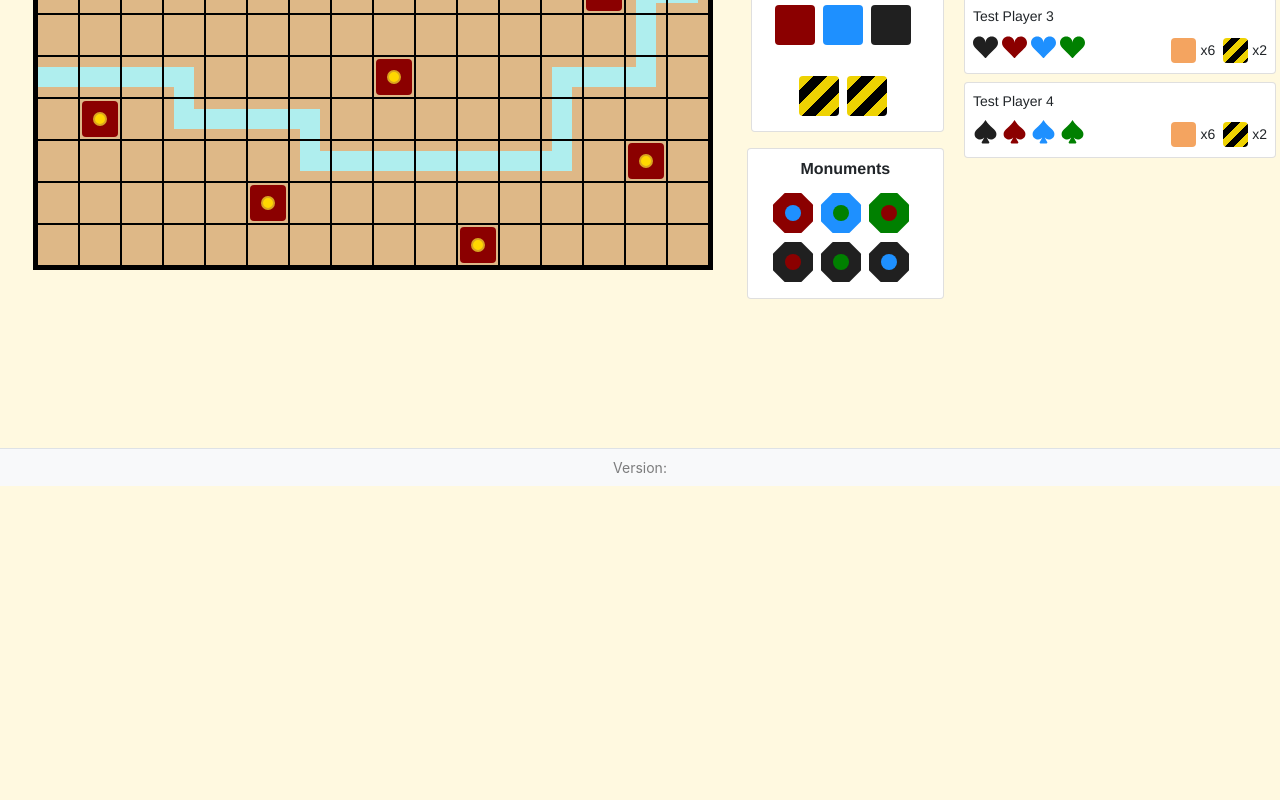
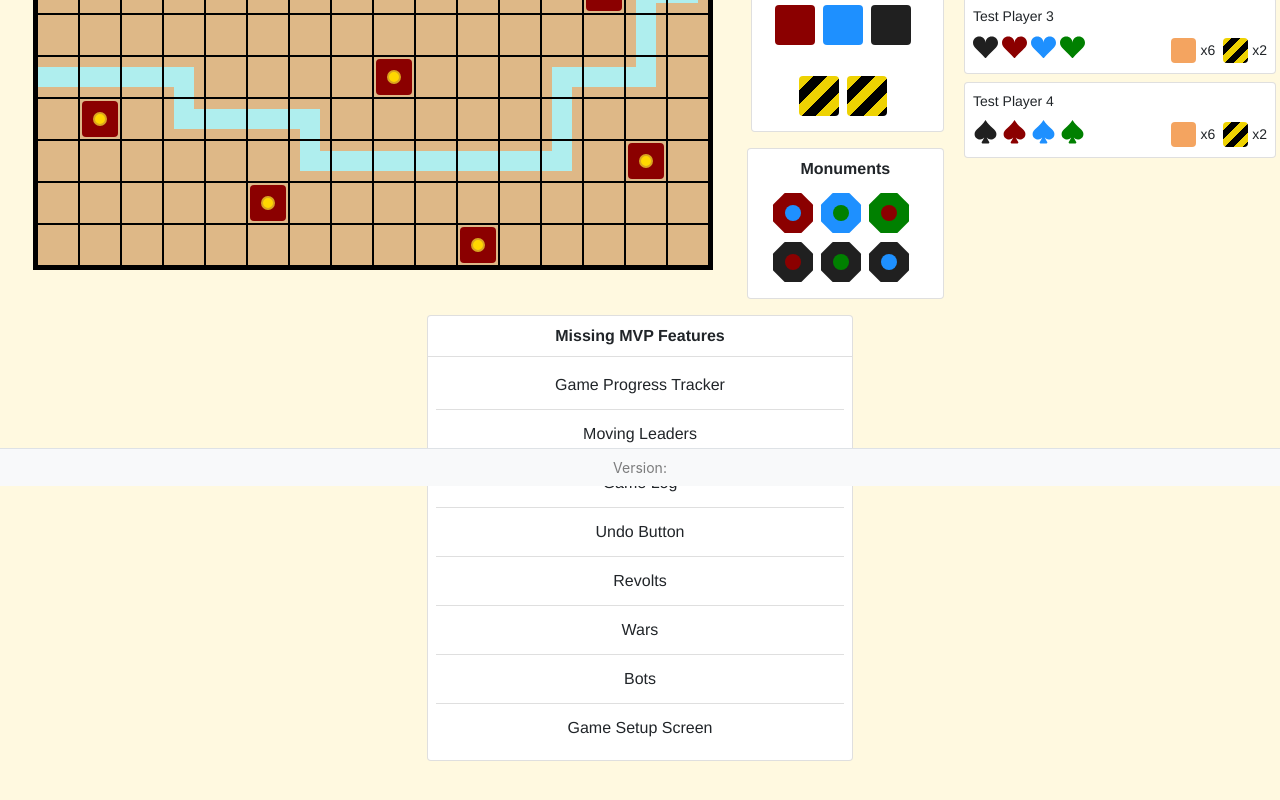
Before and after one commit to joshuahysong/RiverGame, a Vue app: page / in a window 1280 px wide. Shown: the part 314-1114 px from the top of the page. Before the commit the page ends 800 px from the top, so only its background shows below. Built offline with nearby package versions, Linux system fonts and the light colour scheme.

Commit message:
Added missing features list

```diff
--- a/src/App.vue
+++ b/src/App.vue
@@ -20,7 +20,7 @@
                         </b-form-checkbox>
                     </b-dropdown-form>
                 </b-nav-item-dropdown>
-                <b-button v-if="showDebug" size="sm" class="my-2 my-sm-0 mx-2" v-b-toggle.debug-sidebar>Debug</b-button>
+                <b-button v-if="debug" size="sm" class="my-2 my-sm-0 mx-2" v-b-toggle.debug-sidebar>Debug</b-button>
             </b-navbar-nav>
         </b-navbar>
         <!-- main page -->
@@ -69,11 +69,30 @@
                             class="col-6 col-lg-12 px-1">
                             <player-card
                                 :player="getPlayer(player?.id)"
-                                :show-score="player?.id === currentPlayer.id || showDebug"
+                                :show-score="player?.id === currentPlayer.id"
                                 :class="{'border-danger': player?.id === currentPlayer.id}" />
                         </div>
                         <div class="col-12 px-1 mt-2 d-block d-xl-none">
                             <monument-card />
+                        </div>
+                    </div>
+                </div>
+            </div>
+            <div class="row no-gutters mt-2">
+                <div class="col-4 offset-4 mt-2">
+                    <div class="card">
+                        <div class="card-header bg-transparent py-2"><strong>Missing MVP Features</strong></div>
+                        <div class="card-body px-2 pb-1 pb-md-2 pt-0 pt-md-1">
+                            <ul class="list-group list-group-flush">
+                                <li class="list-group-item">Game Progress Tracker</li>
+                                <li class="list-group-item">Moving Leaders</li>
+                                <li class="list-group-item">Game Log</li>
+                                <li class="list-group-item">Undo Button</li>
+                                <li class="list-group-item">Revolts</li>
+                                <li class="list-group-item">Wars</li>
+                                <li class="list-group-item">Bots</li>
+                                <li class="list-group-item">Game Setup Screen</li>
+                            </ul>
                         </div>
                     </div>
                 </div>
@@ -89,13 +108,6 @@
                     Current Hand PlayerId: {{ currentHandDisplayPlayerId }}<br />
                     Current Action PlayerId: {{ currentActionPlayerId }}<br />
                     Bag: {{debugBagStats}}<br />
-                    Hands: <br />
-                    <player-hand v-for="(player, index) in allPlayers"
-                        :key="index"
-                        :player="getPlayer(player?.id)"
-                        :size="20"
-                        :class="{'border-danger': player?.id === currentPlayer.id}"
-                        class="mt-2"/>
                 </div>
             </b-sidebar>
         </div>
@@ -129,7 +141,6 @@ export default {
     },
     data() {
         return {
-            showDebug: false,
             showPlayerMessage: false,
             playerMessage: '',
             showPlayerActionButton: false,
@@ -157,6 +168,7 @@ export default {
             allPlayers: 'all'
         }),
         ...mapGetters('game', [
+            'debug',
             'isSaveValid',
             'numberOfPlayers',
             'currentActionType',
--- a/src/components/PlayerCard.vue
+++ b/src/components/PlayerCard.vue
@@ -33,7 +33,7 @@
                     </div>
                 </div>
             </div>
-            <div v-if="showScore" class="row no-gutters mt-1 justify-content-center justify-content-lg-start">
+            <div v-if="showScore || debug" class="row no-gutters mt-1 justify-content-center justify-content-lg-start">
                 <div class="col-auto align-self-center">
                     <b-badge pill class="temple-score mr-2">{{player.score.temple}}</b-badge>
                 </div>
@@ -50,11 +50,19 @@
                     <b-badge pill class="treasure-score mr-2">{{player.score.treasure}}</b-badge>
                 </div>
             </div>
+            <div v-if="debug" class="row no-gutters mt-1 justify-content-center justify-content-lg-start">
+                <civilization-tile
+                    v-for="(tileType, index) in player.hand"
+                    :key="index"
+                    :tile-type="tileType" :size="size"
+                    class="col-auto mr-1" />
+            </div>
         </div>
     </div>
 </template>
 
 <script>
+import { mapGetters } from 'vuex'
 import CivilizationTile from './CivilizationTile.vue'
 import LeaderTile from './LeaderTile.vue'
 import { tileTypes, leaderTileTypes } from '../common/constants'
@@ -78,6 +86,9 @@ export default {
         }
     },
     computed: {
+        ...mapGetters('game', [
+            'debug'
+        ]),
         tileTypes() {
             return tileTypes
         },
--- a/src/store/modules/game.js
+++ b/src/store/modules/game.js
@@ -1,6 +1,7 @@
 import { actionTypes, monumentTypes } from '../../common/constants'
 
 const state = () => ({
+    debug: false,
     activeTurnPlayerId: 0,
     currentActionPlayerId: 0,
     currentHandDisplayPlayerId: 0,
@@ -38,9 +39,12 @@ const defaultState = {
 }
 
 const getters = {
+    debug: (state) => {
+        return state.debug
+    },
     isSaveValid() {
         if (localStorage.gameState) {
-            let gameState = JSON.parse(localStorage.gameState);
+            let gameState = JSON.parse(localStorage.gameState)
             return gameState.version === process.env.VUE_APP_VERSION
         }
         return false;
```
